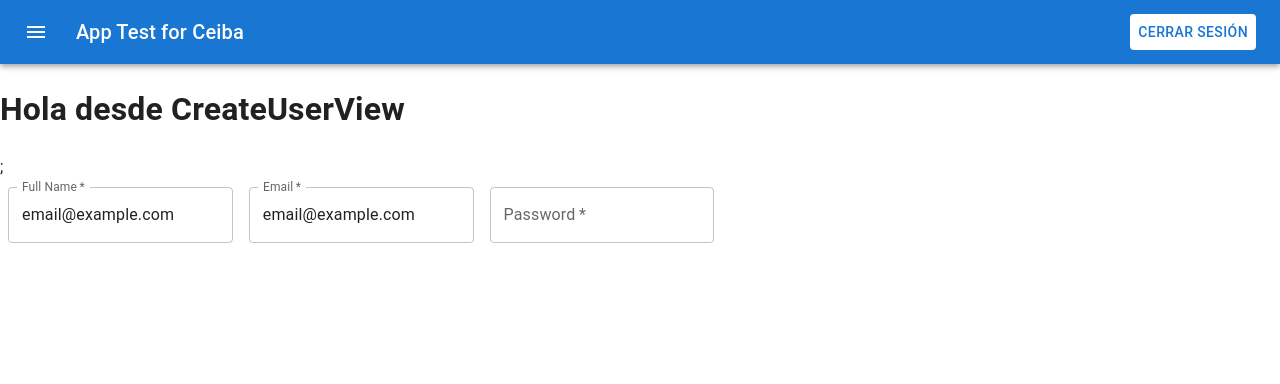
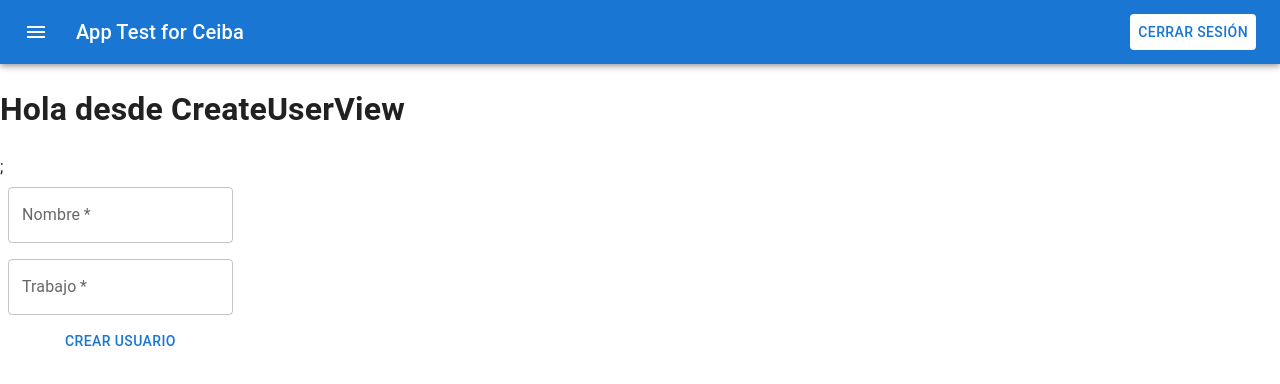
Before and after one commit to willyprados/test-ceiba, a React (Create React App) app: page /crear in a window 1280 px wide. Shown: the top 384 px of the page. Built offline with nearby package versions, Linux system fonts and the light colour scheme.

Commit message:
Agregado formulario creación de usuarios

```diff
--- /dev/null
+++ b/src/components/FormCreateUser.jsx
@@ -0,0 +1,139 @@
+import { useState, useRef } from "react";
+import axios from "axios";
+import {
+  Box,
+  Button,
+  FormControl,
+  TextField,
+  Collapse,
+  Alert,
+  AlertTitle,
+  IconButton,
+} from "@mui/material";
+import CloseIcon from "@mui/icons-material/Close";
+
+export default function FormCreateUser() {
+  const urlCreate = "https://reqres.in/api/users";
+  const [dataInvalida, setDataInvalida] = useState(false);
+  const [nameValido, setNameValido] = useState(true);
+  const [jobValido, setJobValido] = useState(true);
+  const [usuarioCreado, setUsuarioCreado] = useState({});
+  const nameRef = useRef();
+  const jobRef = useRef();
+
+  const APIcreate = (name, job) => {
+    axios
+      .post(urlCreate, {
+        name,
+        job,
+      })
+      .then(response => {
+        const usuario = response.data;
+        setUsuarioCreado(usuario);
+        console.log(usuario);
+      })
+      .catch(er => {
+        setDataInvalida(true);
+        setNameValido(false);
+        setJobValido(false);
+      });
+  };
+  const handleSubmit = e => {
+    e.preventDefault();
+    const name = nameRef.current.value;
+    const job = jobRef.current.value;
+    console.log(name, job);
+    if (name === "") {
+      setNameValido(false);
+    }
+    if (job === "") {
+      setJobValido(false);
+    }
+
+    if (name !== "" && job !== "") {
+      APIcreate(name, job);
+    }
+  };
+  return (
+    <>
+      <Box sx={{ width: "100%" }}>
+        <Collapse in={Boolean(usuarioCreado.name)}>
+          <Alert
+            action={
+              <IconButton
+                aria-label="close"
+                color="inherit"
+                size="small"
+                onClick={() => {
+                  setUsuarioCreado({});
+                }}
+              >
+                <CloseIcon fontSize="inherit" />
+              </IconButton>
+            }
+            sx={{ mb: 2 }}
+          >
+            <AlertTitle>Success</AlertTitle>
+            <span data-testid="alert__text">
+              {`Se creo el usuario ${usuarioCreado.name} con id:${usuarioCreado.id}`}
+            </span>
+          </Alert>
+        </Collapse>
+      </Box>
+      <Box
+        component="form"
+        onSubmit={handleSubmit}
+        sx={{
+          "& .MuiTextField-root": { m: 1, width: "25ch" },
+        }}
+        noValidate
+        autoComplete="off"
+      >
+        <FormControl>
+          {dataInvalida && <Typography>Datos Invalidos</Typography>}
+          <TextField
+            onChange={() => {
+              setNameValido(true);
+              setDataInvalida(false);
+            }}
+            inputProps={{ "data-testid": "create__name" }}
+            inputRef={nameRef}
+            error={!nameValido}
+            required
+            label="Nombre"
+            type="text"
+            helperText={
+              !nameValido ? (
+                <span data-testid="alert__text">"Nombre es requerido"</span>
+              ) : (
+                ""
+              )
+            }
+          />
+          <TextField
+            onChange={() => {
+              setJobValido(true);
+              setDataInvalida(false);
+            }}
+            inputProps={{ "data-testid": "create__job" }}
+            inputRef={jobRef}
+            error={!jobValido}
+            required
+            label="Trabajo"
+            type="text"
+            helperText={
+              !jobValido ? (
+                <span data-testid="alert__text">"Trabajo es requerido"</span>
+              ) : (
+                ""
+              )
+            }
+          />
+          <Button data-testid="create__btn" type="submit">
+            Crear Usuario
+          </Button>
+        </FormControl>
+      </Box>
+    </>
+  );
+}
--- a/src/components/FormSignUp.jsx
+++ /dev/null
@@ -1,40 +0,0 @@
-import * as React from "react";
-import Box from "@mui/material/Box";
-import TextField from "@mui/material/TextField";
-
-export default function FormPropsTextFields() {
-  return (
-    <Box
-      component="form"
-      sx={{
-        "& .MuiTextField-root": { m: 1, width: "25ch" },
-      }}
-      noValidate
-      autoComplete="off"
-    >
-      <div>
-        <TextField
-          required
-          id="outlined-required"
-          label="Full Name"
-          type="text"
-          defaultValue="email@example.com"
-        />
-        <TextField
-          required
-          id="outlined-required"
-          label="Email"
-          type="email"
-          defaultValue="email@example.com"
-        />
-        <TextField
-          required
-          id="outlined-password-input"
-          label="Password"
-          type="password"
-          autoComplete="current-password"
-        />
-      </div>
-    </Box>
-  );
-}
--- a/src/views/CreateUserView.jsx
+++ b/src/views/CreateUserView.jsx
@@ -5,13 +5,13 @@
 // Span que alerta con notificaciones=“alert__text”
 // Botón para crear= “create__btn”
 
-import FormSignUp from "../components/FormSignUp";
+import FormCreateUser from "../components/FormCreateUser";
 
 export default function CreateUserView() {
   return (
     <>
-      <h1>Hola desde CreateUserView</h1>;
-      <FormSignUp />
+      <h1 data-testid="create__title">Hola desde CreateUserView</h1>;
+      <FormCreateUser />
     </>
   );
 }
```
